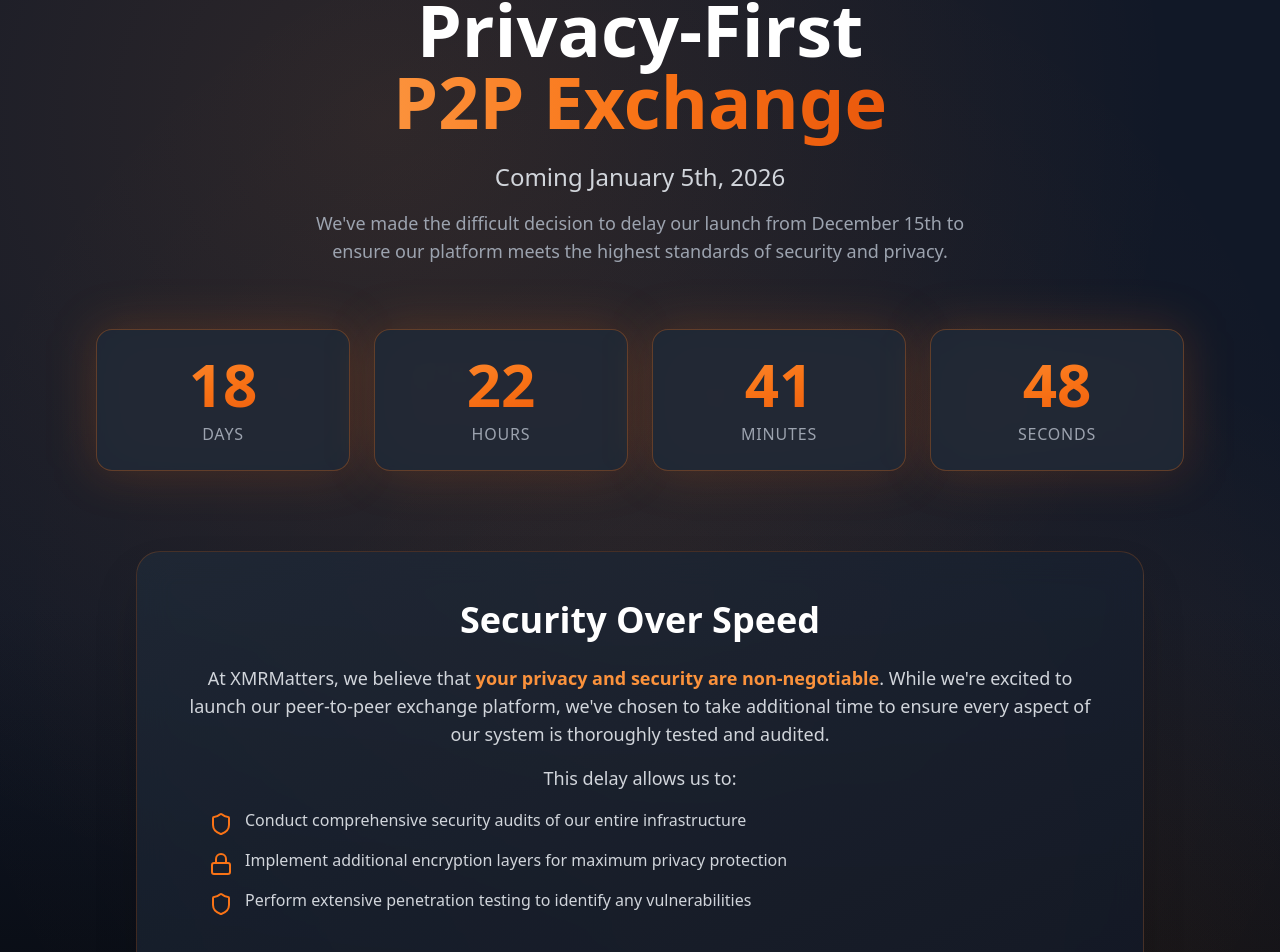
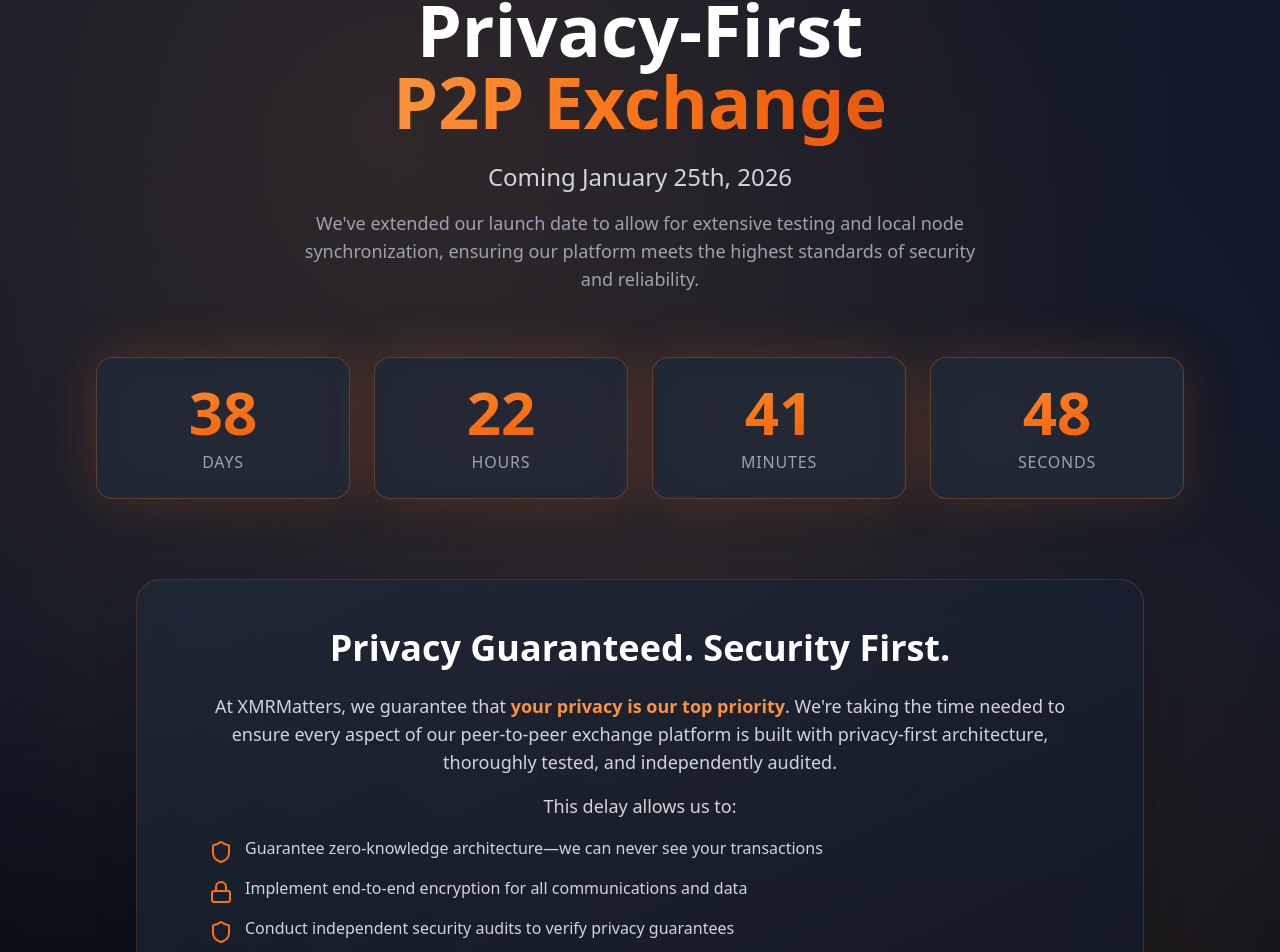
Before and after one commit to XMRMatters/XMRMatters, a React (Vite) app: page / in a window 1280 px wide. Shown: the part 270-1222 px from the top of the page. Built offline with nearby package versions, Linux system fonts and the light colour scheme.

Commit message:
Update - Delay v0.7.0
Security and maintenance

```diff
--- a/package.json
+++ b/package.json
@@ -12,6 +12,7 @@
   },
   "dependencies": {
     "@supabase/supabase-js": "^2.57.4",
+    "all": "^0.0.0",
     "lucide-react": "^0.344.0",
     "react": "^18.3.1",
     "react-dom": "^18.3.1",
--- a/src/pages/HomePage.tsx
+++ b/src/pages/HomePage.tsx
@@ -8,7 +8,7 @@
 export function HomePage({ onNavigate }: HomePageProps) {
   const now = new Date();
   const currentYear = now.getFullYear();
-  const targetDate = new Date(currentYear, 0, 5);
+  const targetDate = new Date(currentYear, 0, 25);
 
   if (targetDate < now) {
     targetDate.setFullYear(currentYear + 1);
@@ -37,11 +37,11 @@
             </h1>
 
             <p className="text-xl md:text-2xl text-gray-300 max-w-3xl mx-auto mb-4 leading-relaxed">
-              Coming January 5th, {targetDate.getFullYear()}
+              Coming January 25th, {targetDate.getFullYear()}
             </p>
 
             <p className="text-base md:text-lg text-gray-400 max-w-2xl mx-auto leading-relaxed">
-              We've made the difficult decision to delay our launch from December 15th to ensure our platform meets the highest standards of security and privacy.
+              We've extended our launch date to allow for extensive testing and local node synchronization, ensuring our platform meets the highest standards of security and reliability.
             </p>
           </div>
 
@@ -52,12 +52,12 @@
           <div className="max-w-5xl mx-auto mb-16 md:mb-20 animate-fade-in-up px-0 sm:px-2" style={{ animationDelay: '400ms' }}>
             <div className="bg-gradient-to-br from-gray-800/80 to-gray-900/80 backdrop-blur-lg rounded-2xl md:rounded-3xl p-6 md:p-12 border border-orange-500/20 shadow-2xl">
               <h2 className="text-2xl md:text-3xl lg:text-4xl font-bold text-white mb-6">
-                Security Over Speed
+                Privacy Guaranteed. Security First.
               </h2>
               {/* Info Content - */}
               <div className="space-y-4 text-gray-300 text-base md:text-lg leading-relaxed">
                 <p>
-                  At XMRMatters, we believe that <span className="text-orange-400 font-semibold">your privacy and security are non-negotiable</span>. While we're excited to launch our peer-to-peer exchange platform, we've chosen to take additional time to ensure every aspect of our system is thoroughly tested and audited.
+                  At XMRMatters, we guarantee that <span className="text-orange-400 font-semibold">your privacy is our top priority</span>. We're taking the time needed to ensure every aspect of our peer-to-peer exchange platform is built with privacy-first architecture, thoroughly tested, and independently audited.
                 </p>
 
                 <p>
@@ -67,20 +67,20 @@
                 <ul className="space-y-3 ml-4 md:ml-6">
                   <li className="flex items-start space-x-3">
                     <Shield className="w-5 md:w-6 h-5 md:h-6 text-orange-500 flex-shrink-0 mt-0.5 md:mt-1" />
-                    <span className="text-sm md:text-base">Conduct comprehensive security audits of our entire infrastructure</span>
+                    <span className="text-sm md:text-base">Guarantee zero-knowledge architecture—we can never see your transactions</span>
                   </li>
                   <li className="flex items-start space-x-3">
                     <Lock className="w-5 md:w-6 h-5 md:h-6 text-orange-500 flex-shrink-0 mt-0.5 md:mt-1" />
-                    <span className="text-sm md:text-base">Implement additional encryption layers for maximum privacy protection</span>
+                    <span className="text-sm md:text-base">Implement end-to-end encryption for all communications and data</span>
                   </li>
                   <li className="flex items-start space-x-3">
                     <Shield className="w-5 md:w-6 h-5 md:h-6 text-orange-500 flex-shrink-0 mt-0.5 md:mt-1" />
-                    <span className="text-sm md:text-base">Perform extensive penetration testing to identify any vulnerabilities</span>
+                    <span className="text-sm md:text-base">Conduct independent security audits to verify privacy guarantees</span>
                   </li>
                 </ul>
 
                 <p className="pt-4 text-lg md:text-xl font-semibold text-orange-400">
-                  We'd rather launch late and secure than on-time and vulnerable.
+                  Your privacy is guaranteed. Period. We take the time to get it right.
                 </p>
               </div>
             </div>
--- a/vite.config.ts
+++ b/vite.config.ts
@@ -8,6 +8,6 @@
     exclude: ['lucide-react'],
   },
   server: {
-    port: 3000,
+    port: 3001,
   },
 });
```
Also changed, not shown: 1 other file (tests, documents, lock files or other folders).
